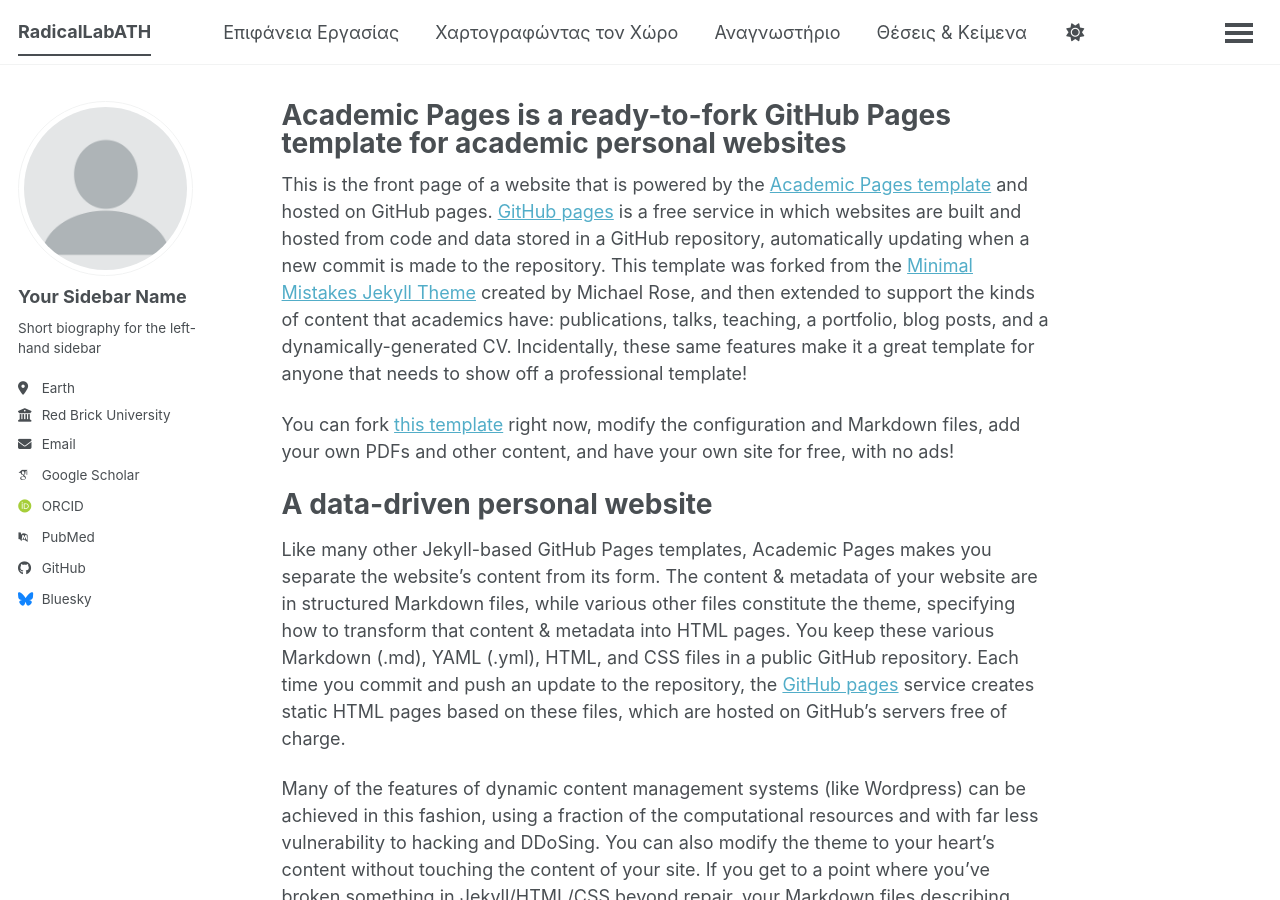
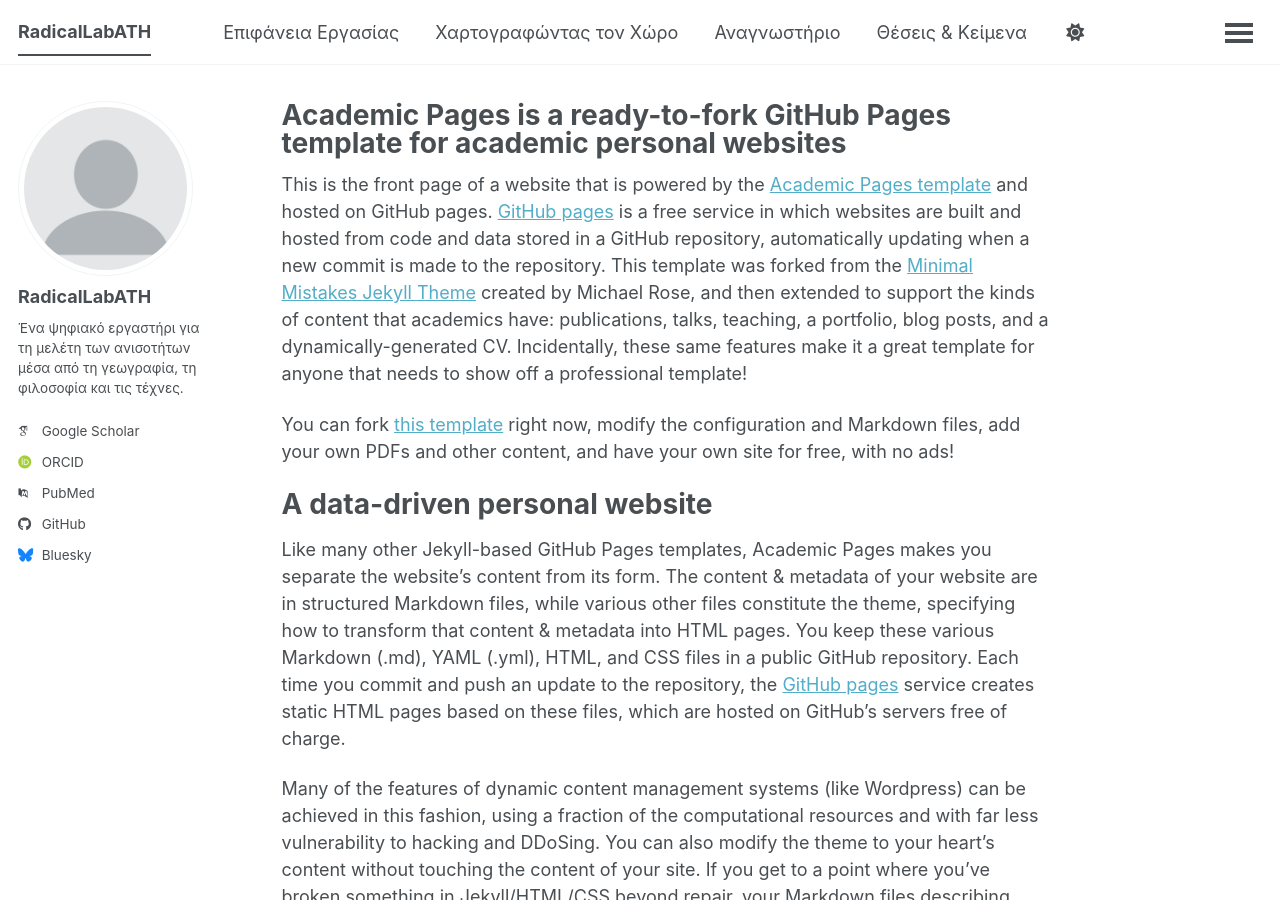
Before and after one commit to RadicalLabATH/radical-lab-ath, a Jekyll site: the page built from _pages/about.md, in a window 1280 px wide and 900 px high. Built offline with Jekyll 4.4.1, drawn with Linux system fonts in a browser that asks for light colours; some web fonts are replaced; a script bundle is joined from its source files by our own code; library files that are not in the unit come from our copies.

Commit message:
Update _config.yml

```diff
--- a/_config.yml
+++ b/_config.yml
@@ -24,13 +24,11 @@ repository               : "academicpages/academicpages.github.io"
 author:
   # Biographic information
   avatar           : "profile.png"
-  name             : "Your Sidebar Name"
-  pronouns         : # example: "she/her"
-  bio              : "Short biography for the left-hand sidebar"
-  location         : "Earth"
-  employer         : "Red Brick University"
-  uri              : # URL
-  email            : "none@example.org"
+  name             : "RadicalLabATH"
+  bio              : "Ένα ψηφιακό εργαστήρι για τη μελέτη των ανισοτήτων μέσα από τη γεωγραφία, τη φιλοσοφία και τις τέχνες."
+
+
+
 
   # Academic websites
   academia         : # URL
```
